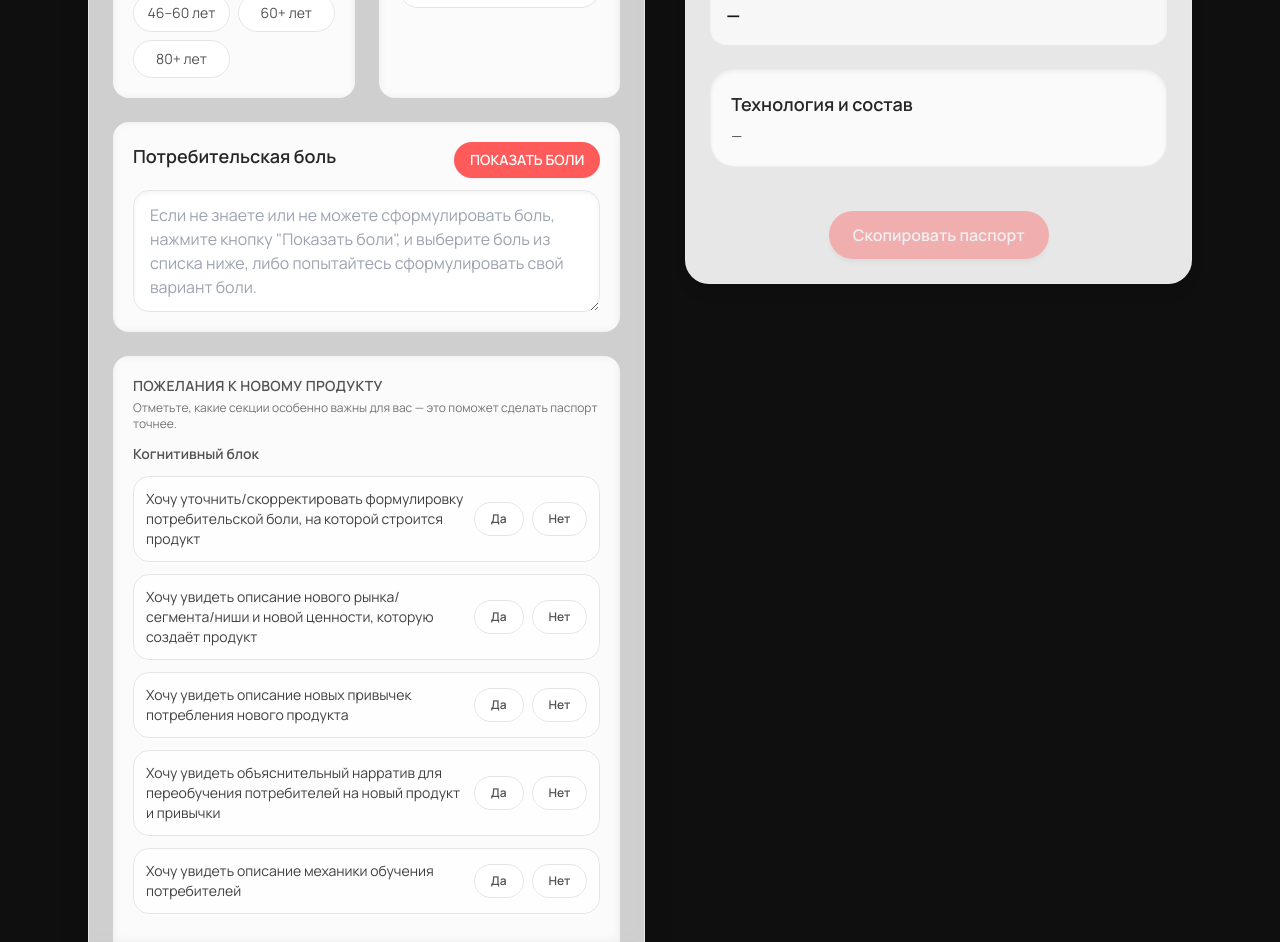
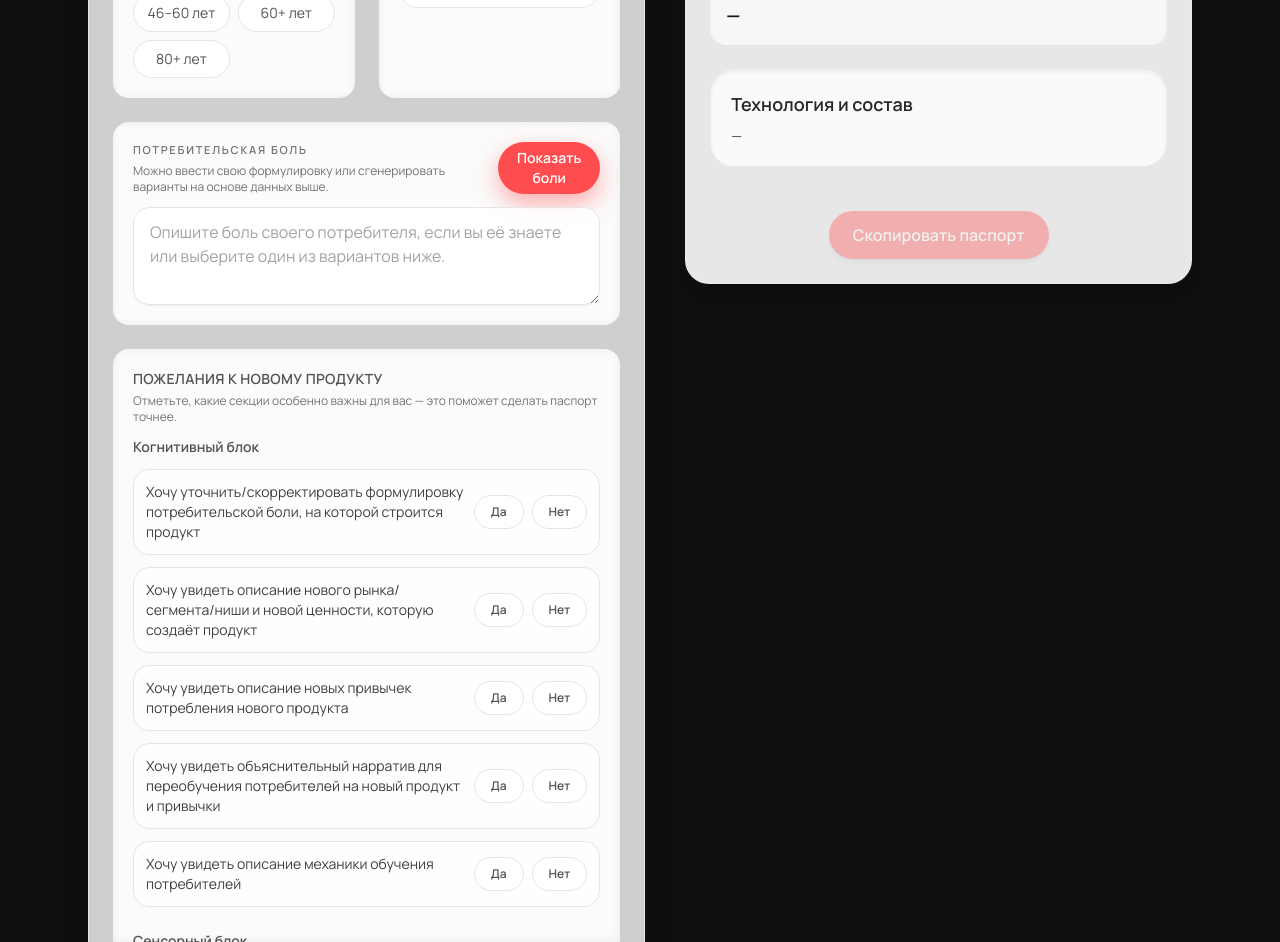
Before and after one commit to nmlugo1996-boop/qwen-landing, a Next.js app: page / in a window 1280 px wide. Shown: the part 1220-2162 px from the top of the page. Built offline with nearby package versions, Linux system fonts and the light colour scheme.

Commit message:
feat: add pains generator UI

```diff
--- a/components/GeneratorForm.tsx
+++ b/components/GeneratorForm.tsx
@@ -91,6 +91,7 @@ type FormState = {
   categoryCustom: string;
   name: string;
   comment: string;
+  uniqueness: string;
   temperature: number;
   pain: string;
   audience: AudienceSets;
@@ -146,6 +147,7 @@ const createInitialForm = (): FormState => ({
   categoryCustom: "",
   name: "",
   comment: "",
+  uniqueness: "",
   temperature: 0.7,
   pain: "",
   audience: {
@@ -206,8 +208,9 @@ export default function GeneratorForm({
   const [isGenerating, setIsGenerating] = useState(false);
   const [isFormReady, setIsFormReady] = useState(false);
 
-  const [painSuggestions, setPainSuggestions] = useState<string[]>([]);
+  const [pains, setPains] = useState<string[]>([]);
   const [isGeneratingPains, setIsGeneratingPains] = useState(false);
+  const [painsError, setPainsError] = useState<string | null>(null);
 
   useEffect(() => {
     if (!initialDraft) return;
@@ -215,6 +218,9 @@ export default function GeneratorForm({
     const category = header?.category ?? "";
     const preparedCategory = category;
     const audience = parseAudience(header.audience);
+    const rawUniqueness = initialDraft?.uniqueness;
+    const uniqueness =
+      typeof rawUniqueness === "string" ? rawUniqueness : header?.unique ?? "";
     const comment =
       typeof initialDraft?.comment === "string"
         ? initialDraft.comment
@@ -231,6 +237,7 @@ export default function GeneratorForm({
       categoryCustom: "",
       name: header?.name ?? "",
       comment,
+      uniqueness,
       temperature,
       pain: header?.pain ?? "",
       audience,
@@ -303,58 +310,60 @@ export default function GeneratorForm({
   );
 
   const handleGeneratePains = useCallback(async () => {
-    const categoryValue = trimmedCategory;
-
-    if (!categoryValue) {
-      showToast("Сначала заполните категорию продукта", "warn");
-      return;
-    }
-
-    setIsGeneratingPains(true);
-    setPainSuggestions([]);
-
     try {
+      setIsGeneratingPains(true);
+      setPainsError(null);
       const response = await fetch("/api/generate-pains", {
         method: "POST",
         headers: { "Content-Type": "application/json" },
         body: JSON.stringify({
-          category: categoryValue,
-          audience: [...audienceAge, ...audienceGroups],
-          name: form.name.trim() || undefined,
+          category: trimmedCategory,
+          pain: form.pain.trim() || undefined,
           comment: form.comment.trim() || undefined,
-          painDraft: form.pain.trim() || undefined
+          uniqueness: form.uniqueness.trim() || undefined,
+          audienceAge,
+          audienceGroups,
+          temperature: form.temperature
         })
       });
-
       if (!response.ok) {
-        const error = await response.json().catch(() => ({}));
-        throw new Error(error?.error || `API ${response.status}`);
+        throw new Error(`API error ${response.status}`);
       }
-
-      const data = await response.json();
-      if (!data || !Array.isArray(data.pains) || !data.pains.length) {
-        throw new Error("Не удалось получить список болей");
+      const data = (await response.json()) as any;
+      const list = Array.isArray(data.pains)
+        ? data.pains
+        : Array.isArray(data.variants)
+        ? data.variants
+        : typeof data.text === "string"
+        ? data.text
+            .split("\n")
+            .map((s: string) => s.replace(/^[-•\d\.\s]+/, "").trim())
+            .filter(Boolean)
+        : [];
+      if (!list.length) {
+        throw new Error("Сервис не вернул список болей");
       }
-
-      setPainSuggestions(data.pains);
-      showToast("Список болей сгенерирован. Выберите подходящую.", "ok");
+      setPains(list);
     } catch (error) {
-      console.error(error);
+      console.error("generate-pains error", error);
       const message =
         error instanceof Error
           ? error.message
-          : "Ошибка при генерации списка болей";
+          : "Не удалось получить список болей";
+      setPainsError(message);
       showToast(message, "error");
     } finally {
       setIsGeneratingPains(false);
     }
   }, [
-    trimmedCategory,
     audienceAge,
     audienceGroups,
-    form.name,
     form.comment,
-    form.pain
+    form.pain,
+    form.temperature,
+    form.uniqueness,
+    trimmedCategory,
+    showToast
   ]);
 
   const handleSubmit = useCallback(
@@ -597,58 +606,62 @@ export default function GeneratorForm({
         </div>
       </div>
 
-      {/* Потребительская боль + генерация болей */}
       <div className="flex flex-col gap-3 rounded-2xl bg-white/60 backdrop-blur-sm p-4 md:p-5">
-        <div className="flex items-start justify-between gap-3">
-          <div>
-            <label
-              className="text-base md:text-lg font-semibold text-neutral-800"
-              htmlFor="pain"
-            >
-              Потребительская боль
-            </label>
+        {/* Заголовок + кнопка */}
+        <div className="flex items-center justify-between gap-2">
+          <div className="flex flex-col gap-1">
+            <span className="text-[11px] font-semibold uppercase tracking-[0.16em] text-neutral-500">
+              ПОТРЕБИТЕЛЬСКАЯ БОЛЬ
+            </span>
+            <p className="text-xs text-neutral-500">
+              Можно ввести свою формулировку или сгенерировать варианты на основе данных выше.
+            </p>
           </div>
-
           <button
             type="button"
             onClick={handleGeneratePains}
             disabled={isGeneratingPains}
-            className="inline-flex items-center rounded-full bg-[#ff5b5b] px-4 py-2 text-xs md:text-sm font-semibold text-white shadow-sm transition hover:bg-[#ff7171] disabled:opacity-60 disabled:cursor-not-allowed"
+            className="inline-flex items-center justify-center rounded-full bg-[#ff4d4f] px-4 py-1.5 text-xs md:text-sm font-semibold text-white shadow-[0_10px_25px_rgba(255,77,79,0.45)] transition-all hover:-translate-y-0.5 hover:shadow-[0_16px_40px_rgba(255,77,79,0.55)] disabled:cursor-not-allowed disabled:opacity-60"
           >
-            {isGeneratingPains ? "Генерация…" : "ПОКАЗАТЬ БОЛИ"}
+            {isGeneratingPains ? "Генерируем…" : "Показать боли"}
           </button>
         </div>
 
+        {/* Поле для выбранной/своей боли */}
         <textarea
-          id="pain"
-          className="w-full rounded-2xl border border-neutral-200 bg-white/80 px-4 py-3 text-base text-neutral-700 shadow-inner transition-all duration-300 focus:border-[#ff4d4f] focus:outline-none focus:ring-2 focus:ring-[#ff4d4f]/30"
-          rows={4}
-          placeholder={`Если не знаете или не можете сформулировать боль, нажмите кнопку "Показать боли", и выберите боль из списка ниже, либо попытайтесь сформулировать свой вариант боли.`}
+          className="min-h-[90px] rounded-2xl border border-neutral-200 bg-white/80 px-4 py-3 text-base text-neutral-800 shadow-sm outline-none transition placeholder:text-neutral-400 focus:border-[#ff4d4f] focus:outline-none focus:ring-2 focus:ring-[#ff4d4f]/30"
+          rows={3}
+          placeholder="Опишите боль своего потребителя, если вы её знаете или выберите один из вариантов ниже."
           value={form.pain}
           onChange={(event) => updateField("pain", event.target.value)}
         />
 
-        {painSuggestions.length > 0 && (
-          <div className="mt-2 space-y-2">
-            <p className="text-xs text-neutral-500">
-              Нажмите на подходящую боль — она подставится в поле выше:
+        {/* Ошибка, если API упало */}
+        {painsError && (
+          <p className="text-xs text-red-500">
+            {painsError}
+          </p>
+        )}
+
+        {/* Список сгенерированных болей */}
+        {pains.length > 0 && (
+          <div className="mt-1 flex flex-col gap-2 border-t border-neutral-200/80 pt-3">
+            <p className="text-xs md:text-sm font-medium text-neutral-700">
+              Выберите одну из болей ниже — она подставится в поле выше:
             </p>
-            <div className="flex flex-col gap-1.5">
-              {painSuggestions.map((pain, index) => (
-                <button
-                  key={`${index}-${pain.slice(0, 12)}`}
-                  type="button"
-                  onClick={() => {
-                    updateField("pain", pain);
-                    setPainSuggestions([]);
-                    showToast("Боль подставлена в поле", "ok");
-                  }}
-                  className="w-full text-left rounded-2xl border border-neutral-200 bg-white/80 px-3 py-2 text-xs md:text-sm text-neutral-700 transition-all duration-200 hover:border-[#ff4d4f]/60 hover:bg-[#ffecec]"
-                >
-                  {pain}
-                </button>
+            <ul className="flex flex-col gap-1.5">
+              {pains.map((painOption, index) => (
+                <li key={index}>
+                  <button
+                    type="button"
+                    onClick={() => updateField("pain", painOption)}
+                    className="w-full rounded-xl border border-neutral-200 bg-white/90 px-3 py-2 text-left text-xs md:text-sm text-neutral-800 transition hover:border-[#ff4d4f] hover:bg-[#fff4f4]"
+                  >
+                    {painOption}
+                  </button>
+                </li>
               ))}
-            </div>
+            </ul>
           </div>
         )}
       </div>
```
